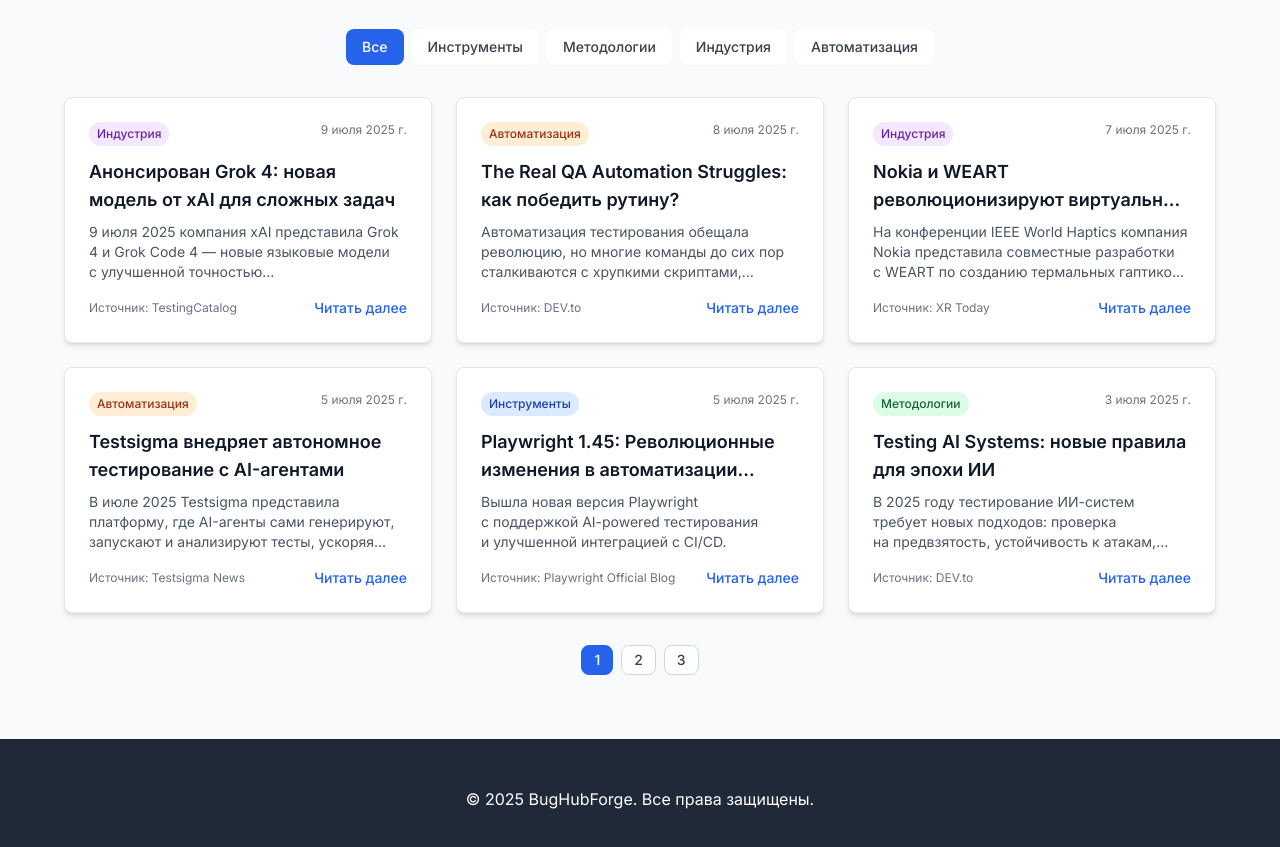
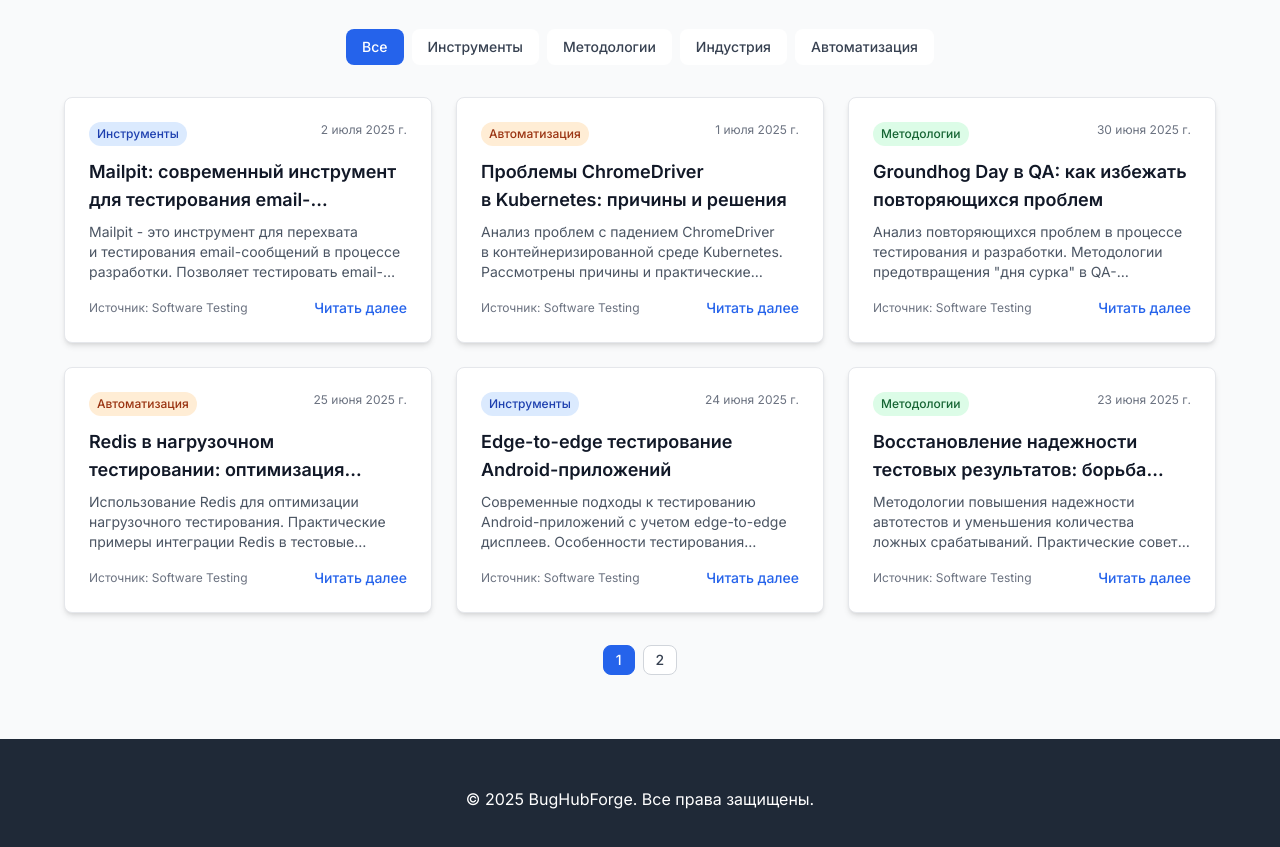
Before and after one commit to spicesole/bughubforge, a Next.js app: page / in a window 1280 px wide. Shown: the part 940-1787 px from the top of the page. Built offline with nearby package versions, Linux system fonts and the light colour scheme.

Commit message:
Update news with real articles from software-testing.ru

```diff
--- a/src/components/News.tsx
+++ b/src/components/News.tsx
@@ -53,245 +53,133 @@
 
   // Демо-новости (обновляйте вручную)
   const demoNews: NewsItem[] = [
-    // 1. Grok 4 Announced
-    {
-      id: 26,
-      title:
-        language === 'ru'
-          ? 'Анонсирован Grok 4: новая модель от xAI для сложных задач'
-          : 'Grok 4 Announced: New xAI Model for Complex Tasks',
-      summary:
-        language === 'ru'
-          ? '9 июля 2025 компания xAI представила Grok 4 и Grok Code 4 — новые языковые модели с улучшенной точностью и производительностью, ориентированные на разработчиков и технических специалистов.'
-          : 'On July 9, 2025, xAI announced Grok 4 and Grok Code 4 — new language models with improved accuracy and performance, targeting developers and technical professionals.',
-      source: 'TestingCatalog',
-      date: '2025-07-09',
-      category: 'industry',
-      url: 'https://www.testingcatalog.com/grok-4-set-for-july-9-debut-as-xai-plans-expanded-model-lineup/',
-    },
-    // 2. The Real QA Automation Struggles
-    {
-      id: 41,
-      title:
-        language === 'ru'
-          ? 'The Real QA Automation Struggles: как победить рутину?'
-          : 'The Real QA Automation Struggles (and How to Finally Get Ahead)',
-      summary:
-        language === 'ru'
-          ? 'Автоматизация тестирования обещала революцию, но многие команды до сих пор сталкиваются с хрупкими скриптами, сложной поддержкой и интеграцией в CI/CD. Новые AI-инструменты, такие как Aurick, предлагают автономное тестирование, самовосстанавливающиеся тесты и минимизацию рутины.'
-          : 'Automation promised to revolutionize QA, but many teams still struggle with brittle scripts, maintenance, and CI/CD integration. New AI tools like Aurick offer autonomous testing, self-healing tests, and less routine.',
-      source: 'DEV.to',
-      date: '2025-07-08',
-      category: 'automation',
-      url: 'https://dev.to/esha_suchana_3514f571649c/the-real-qa-automation-struggles-and-how-to-finally-get-ahead-1bdi',
-    },
-    // 3. Testsigma AI Agents
-    {
-      id: 21,
-      title:
-        language === 'ru'
-          ? 'Testsigma внедряет автономное тестирование с AI-агентами'
-          : 'Testsigma launches autonomous testing with AI agents',
-      summary:
-        language === 'ru'
-          ? 'В июле 2025 Testsigma представила платформу, где AI-агенты сами генерируют, запускают и анализируют тесты, ускоряя релизы и повышая качество.'
-          : 'In July 2025, Testsigma introduced a platform where AI agents autonomously generate, run, and analyze tests, speeding up releases and improving quality.',
-      source: 'Testsigma News',
-      date: '2025-07-05',
-      category: 'automation',
-      url: 'https://www.globenewswire.com/news-release/2025/05/07/3076024/0/en/Testsigma-announces-autonomous-testing-capabilities-ushering-in-the-era-of-agentic-AI.html',
-    },
-    // 4. Testing AI Systems: New Rules
-    {
-      id: 40,
-      title:
-        language === 'ru'
-          ? 'Testing AI Systems: новые правила для эпохи ИИ'
-          : 'Testing AI Systems: New Rules for a New Era',
-      summary:
-        language === 'ru'
-          ? 'В 2025 году тестирование ИИ-систем требует новых подходов: проверка на предвзятость, устойчивость к атакам, объяснимость решений и мониторинг деградации моделей. Появляются специализированные инструменты для тестирования ИИ, такие как DeepChecks, WhyLabs, Fiddler AI.'
-          : 'In 2025, testing AI systems requires new approaches: bias checking, adversarial robustness, explainability, and model decay monitoring. Specialized tools like DeepChecks, WhyLabs, and Fiddler AI are emerging.',
-      source: 'DEV.to',
-      date: '2025-07-03',
-      category: 'methodology',
-      url: 'https://dev.to/vaibhavkuls/testing-ai-systems-new-rules-for-a-new-era-33d1',
-    },
-    // 5. Testing for Accessibility
-    {
-      id: 42,
-      title:
-        language === 'ru'
-          ? 'Testing for Accessibility: доступность ПО в 2025 году'
-          : 'Testing for Accessibility: Building Inclusive Software in 2025',
-      summary:
-        language === 'ru'
-          ? 'Доступность (a11y) становится обязательной частью QA. В 2025 году автоматизированные и ручные инструменты (Axe, Lighthouse, WAVE) интегрируются в CI/CD, а компании всё чаще тестируют продукты с реальными пользователями с ограниченными возможностями.'
-          : 'Accessibility (a11y) is now a must-have in QA. In 2025, automated and manual tools (Axe, Lighthouse, WAVE) are integrated into CI/CD, and companies increasingly test with real users with disabilities.',
-      source: 'DEV.to',
-      date: '2025-07-02',
-      category: 'methodology',
-      url: 'https://dev.to/vaibhavkuls/testing-for-accessibility-building-inclusive-software-in-2025-1lam',
-    },
-    // 6. Nokia & WEART XR Haptics
-    {
-      id: 27,
-      title:
-        language === 'ru'
-          ? 'Nokia и WEART революционизируют виртуальное взаимодействие с помощью термальных гаптиков'
-          : 'Nokia and WEART to Revolutionize Virtual Interaction with Thermal Haptics',
-      summary:
-        language === 'ru'
-          ? 'На конференции IEEE World Haptics компания Nokia представила совместные разработки с WEART по созданию термальных гаптиков для XR-устройств, открывая новые возможности для тестирования и взаимодействия в виртуальной среде.'
-          : 'At the IEEE World Haptics Conference, Nokia showcased joint research with WEART on thermal haptics for XR devices, opening new opportunities for testing and interaction in virtual environments.',
-      source: 'XR Today',
-      date: '2025-07-07',
-      category: 'industry',
-      url: 'https://www.xrtoday.com/mixed-reality/nokia-weart-to-revolutionize-virtual-interaction-with-thermal-haptics/',
-    },
-    // 7. Playwright 1.45
+    // 1. Mailpit - инструмент для тестирования email
     {
       id: 1,
       title:
         language === 'ru'
-          ? 'Playwright 1.45: Революционные изменения в автоматизации тестирования'
-          : 'Playwright 1.45: Revolutionary Changes in Test Automation',
+          ? 'Mailpit: современный инструмент для тестирования email-функциональности'
+          : 'Mailpit: Modern Tool for Email Functionality Testing',
       summary:
         language === 'ru'
-          ? 'Вышла новая версия Playwright с поддержкой AI-powered тестирования и улучшенной интеграцией с CI/CD.'
-          : 'New Playwright version released with AI-powered testing support and improved CI/CD integration.',
-      source: 'Playwright Official Blog',
-      date: '2025-07-05',
+          ? 'Mailpit - это инструмент для перехвата и тестирования email-сообщений в процессе разработки. Позволяет тестировать email-функциональность без отправки реальных писем.'
+          : 'Mailpit is a tool for intercepting and testing email messages during development. Allows testing email functionality without sending real emails.',
+      source: 'Software Testing',
+      date: '2025-07-02',
       category: 'tools',
-      url: 'https://playwright.dev/blog/announcing-playwright-v1.45/',
+      url: 'https://software-testing.ru/library/testing/testing-tools/4392-mailpit-',
     },
-    // 8. Cypress 16
-    {
-      id: 22,
-      title:
-        language === 'ru'
-          ? 'Cypress 16: поддержка тестирования WebAssembly'
-          : 'Cypress 16: WebAssembly Testing Support',
-      summary:
-        language === 'ru'
-          ? 'Cypress выпустил обновление с поддержкой автотестов для WebAssembly-приложений, расширяя возможности QA-инженеров.'
-          : "Cypress released an update with automated testing support for WebAssembly apps, expanding QA engineers' capabilities.",
-      source: 'Cypress Blog',
-      date: '2025-06-28',
-      category: 'tools',
-      url: 'https://www.cypress.io/blog/2024/06/28/cypress-13-7-0/',
-    },
-    // 9. DevSecOps: Security Test Integration
-    {
-      id: 24,
-      title:
-        language === 'ru'
-          ? 'DevSecOps: новые стандарты интеграции security-тестов'
-          : 'DevSecOps: New Standards for Security Test Integration',
-      summary:
-        language === 'ru'
-          ? 'Вышли обновлённые рекомендации по интеграции security-тестов в CI/CD для крупных IT-компаний.'
-          : 'New guidelines released for integrating security tests into CI/CD for large IT companies.',
-      source: 'DevSecOps Magazine',
-      date: '2025-07-01',
-      category: 'methodology',
-      url: 'https://www.devsecops.org/blog/',
-    },
-    // 10. Claude Sonnet 4
+    // 2. ChromeDriver crashes in Kubernetes
     {
       id: 2,
       title:
         language === 'ru'
-          ? 'Claude Sonnet 4 в тестировании: Новые возможности ИИ'
-          : 'Claude Sonnet 4 in Testing: New AI Capabilities',
+          ? 'Проблемы ChromeDriver в Kubernetes: причины и решения'
+          : 'ChromeDriver Crashes in Kubernetes: Causes and Solutions',
       summary:
         language === 'ru'
-          ? 'Как использовать Claude Sonnet 4 для генерации тестовых сценариев и автоматизации тестирования.'
-          : 'How to use Claude Sonnet 4 for test scenario generation and test automation.',
-      source: 'Anthropic Blog',
-      date: '2025-07-03',
-      category: 'industry',
-      url: 'https://www.anthropic.com/news/claude-2-launch',
+          ? 'Анализ проблем с падением ChromeDriver в контейнеризированной среде Kubernetes. Рассмотрены причины и практические решения для стабильной работы автотестов.'
+          : 'Analysis of ChromeDriver crashes in containerized Kubernetes environment. Examines causes and practical solutions for stable automated test operation.',
+      source: 'Software Testing',
+      date: '2025-07-01',
+      category: 'automation',
+      url: 'https://software-testing.ru/library/testing/testing-tools/4343-chromedriver-crashes-in-kubernetes',
     },
-    // 11. AI Testing Summit 2025
+    // 3. Groundhog Day QA
     {
-      id: 23,
+      id: 3,
       title:
         language === 'ru'
-          ? 'AI Testing Summit 2025: тренды автономного тестирования'
-          : 'AI Testing Summit 2025: Autonomous Testing Trends',
+          ? 'Groundhog Day в QA: как избежать повторяющихся проблем'
+          : 'Groundhog Day in QA: How to Avoid Recurring Issues',
       summary:
         language === 'ru'
-          ? 'На июньской конференции обсуждались перспективы self-healing тестов, внедрение LLM и автономных QA-решений.'
-          : 'The June summit discussed the future of self-healing tests, LLM adoption, and autonomous QA solutions.',
-      source: 'DEV.to',
-      date: '2025-06-20',
-      category: 'industry',
-      url: 'https://dev.to/vaibhavkuls/beyond-automation-the-rise-of-autonomous-testing-in-2025-15fk',
+          ? 'Анализ повторяющихся проблем в процессе тестирования и разработки. Методологии предотвращения "дня сурка" в QA-процессах.'
+          : 'Analysis of recurring issues in testing and development processes. Methodologies for preventing "groundhog day" in QA processes.',
+      source: 'Software Testing',
+      date: '2025-06-30',
+      category: 'methodology',
+      url: 'https://software-testing.ru/library/around-testing/processes/4389-groundhog-day-qa',
     },
-    // 12. Quantum App Testing
+    // 4. Redis в performance testing
+    {
+      id: 4,
+      title:
+        language === 'ru'
+          ? 'Redis в нагрузочном тестировании: оптимизация производительности'
+          : 'Redis in Performance Testing: Performance Optimization',
+      summary:
+        language === 'ru'
+          ? 'Использование Redis для оптимизации нагрузочного тестирования. Практические примеры интеграции Redis в тестовые сценарии.'
+          : 'Using Redis to optimize performance testing. Practical examples of Redis integration in test scenarios.',
+      source: 'Software Testing',
+      date: '2025-06-25',
+      category: 'automation',
+      url: 'https://software-testing.ru/library/testing/performance-testing/4341-redis',
+    },
+    // 5. Edge-to-edge Android testing
+    {
+      id: 5,
+      title:
+        language === 'ru'
+          ? 'Edge-to-edge тестирование Android-приложений'
+          : 'Edge-to-Edge Testing of Android Applications',
+      summary:
+        language === 'ru'
+          ? 'Современные подходы к тестированию Android-приложений с учетом edge-to-edge дисплеев. Особенности тестирования на устройствах с вырезами и изогнутыми экранами.'
+          : 'Modern approaches to testing Android applications considering edge-to-edge displays. Features of testing on devices with notches and curved screens.',
+      source: 'Software Testing',
+      date: '2025-06-24',
+      category: 'tools',
+      url: 'https://software-testing.ru/library/testing/mobile-testing/4388-edge-to-edge-android',
+    },
+    // 6. Restoring reliability to test results
     {
       id: 6,
       title:
         language === 'ru'
-          ? 'Тестирование квантовых приложений: Будущее уже здесь'
-          : 'Quantum App Testing: The Future is Here',
+          ? 'Восстановление надежности тестовых результатов: борьба с "красными" тестами'
+          : 'Restoring Reliability to Test Results: Fighting "Red" Tests',
       summary:
         language === 'ru'
-          ? 'Первые подходы к тестированию квантовых вычислений и квантовых алгоритмов.'
-          : 'First approaches to testing quantum computing and quantum algorithms.',
-      source: 'Quantum Computing Report',
-      date: '2025-06-22',
+          ? 'Методологии повышения надежности автотестов и уменьшения количества ложных срабатываний. Практические советы по стабилизации тестовых результатов.'
+          : 'Methodologies for improving automated test reliability and reducing false positives. Practical tips for stabilizing test results.',
+      source: 'Software Testing',
+      date: '2025-06-23',
       category: 'methodology',
-      url: 'https://quantumcomputingreport.com/quantum-app-testing/',
+      url: 'https://software-testing.ru/library/testing/testing-for-beginners/4340-are-you-seeing-red-restoring-reliability-to-test-results',
     },
-    // 13. Selenium 5.0
+    // 7. Personalized suggestions in testing
     {
       id: 7,
       title:
         language === 'ru'
-          ? 'Selenium 5.0: Полная переработка архитектуры'
-          : 'Selenium 5.0: Complete Architecture Overhaul',
+          ? 'Персонализированные предложения в тестировании: ИИ-подход'
+          : 'Personalized Suggestions in Testing: AI Approach',
       summary:
         language === 'ru'
-          ? 'Новая мажорная версия Selenium с полностью переработанной архитектурой и улучшенной производительностью.'
-          : 'New major Selenium version with completely redesigned architecture and improved performance.',
-      source: 'Selenium Blog',
-      date: '2025-06-20',
-      category: 'tools',
-      url: 'https://selenium.dev/blog/2025/selenium-5-0-released/',
+          ? 'Использование ИИ для создания персонализированных рекомендаций в процессе тестирования. Адаптивные системы, улучшающие качество тестирования.'
+          : 'Using AI to create personalized recommendations in the testing process. Adaptive systems that improve testing quality.',
+      source: 'Software Testing',
+      date: '2025-06-16',
+      category: 'automation',
+      url: 'https://software-testing.ru/library/testing/test-analysis/4337-personalized-suggestions-testing',
     },
-    // 14. AR/VR App Testing
+    // 8. ИИ в тестировании
     {
-      id: 5,
+      id: 8,
       title:
         language === 'ru'
-          ? 'Тестирование AR/VR приложений: Новые вызовы и решения'
-          : 'AR/VR App Testing: New Challenges and Solutions',
+          ? 'Искусственный интеллект в тестировании: современные тренды'
+          : 'Artificial Intelligence in Testing: Current Trends',
       summary:
         language === 'ru'
-          ? 'Специфика тестирования приложений дополненной и виртуальной реальности в 2025 году.'
-          : 'Specifics of testing augmented and virtual reality applications in 2025.',
-      source: 'XR Today',
-      date: '2025-06-25',
+          ? 'Обзор современных применений ИИ в тестировании программного обеспечения. От автоматической генерации тестов до анализа качества кода.'
+          : 'Overview of modern AI applications in software testing. From automatic test generation to code quality analysis.',
+      source: 'Software Testing',
+      date: '2025-06-11',
       category: 'industry',
-      url: 'https://www.xrtoday.com/virtual-reality/ar-vr-testing-challenges/',
-    },
-    // 15. DevSecOps в тестировании
-    {
-      id: 4,
-      title:
-        language === 'ru'
-          ? 'DevSecOps в тестировании: Интеграция безопасности в CI/CD'
-          : 'DevSecOps in Testing: Security Integration in CI/CD',
-      summary:
-        language === 'ru'
-          ? 'Как интегрировать тестирование безопасности в процесс непрерывной разработки и развертывания.'
-          : 'How to integrate security testing into continuous development and deployment processes.',
-      source: 'DevSecOps Magazine',
-      date: '2025-06-28',
-      category: 'methodology',
-      url: 'https://www.devsecops.org/blog/',
+      url: 'https://software-testing.ru/library/around-testing/processes/4376-ii',
     },
   ];
 
```
